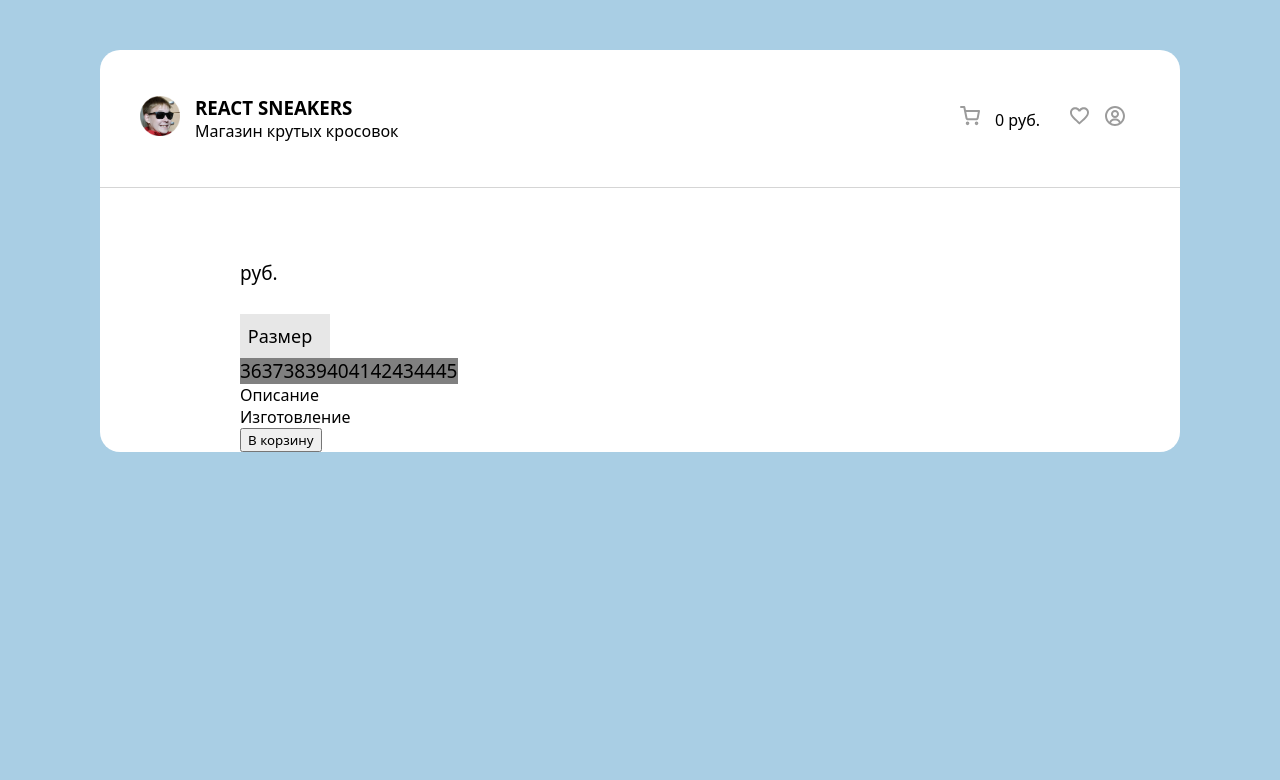
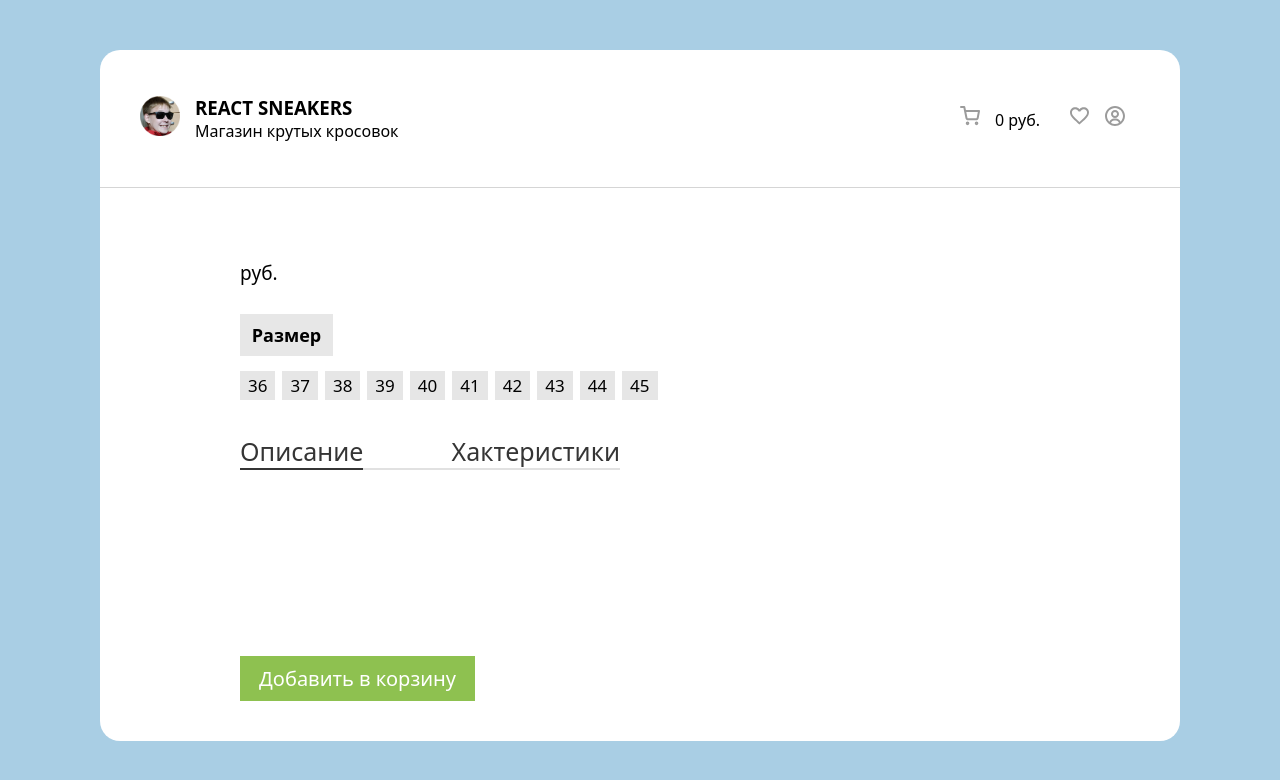
Before and after one commit to Toaster1123/sneakers-react, a React (Create React App) app: page /product/1 in a window 1280 px wide. Shown: the top 780 px of the page. Built offline with nearby package versions, Linux system fonts and the light colour scheme; no server answers.

Commit message:
fix bugs

```diff
--- a/src/App.jsx
+++ b/src/App.jsx
@@ -1,11 +1,13 @@
 import React from 'react';
 import axios from 'axios';
 import { Routes, Route } from 'react-router-dom';
+
 import Header from './components/Header';
 import Drawer from './components/drawer';
+import { AppContext } from './context';
+
 import Home from './pages/Home';
 import Favorites from './pages/Favorites';
-import { AppContext } from './context';
 import Orders from './pages/orders';
 import { ItemInfo } from './pages/itemInfo';
 
@@ -41,11 +43,14 @@ function App() {
 
   //Добавление и удаление товара из корзины при нажатии на плюс
   const onAddToCart = async (obj) => {
+    console.log('obj.id', obj.id);
     try {
       if (cartItems.find((isExist) => Number(isExist.item_id) === Number(obj.id))) {
         cartItems.forEach((item) => {
           if (Number(item.item_id) === Number(obj.id)) {
             const id = item.id;
+            console.log('delete');
+
             axios.delete(`https://6ca41a0c78299893.mokky.dev/cart/${id}`);
             setCartItems((prev) => prev.filter((item) => Number(item.item_id) !== Number(obj.id)));
           }
@@ -53,6 +58,7 @@ function App() {
       } else {
         obj.item_id = obj.id;
         delete obj.id;
+        console.log('add');
         const res = await axios.post('https://6ca41a0c78299893.mokky.dev/cart', obj);
         setCartItems((prev) => [...prev, res.data]);
       }
@@ -60,6 +66,7 @@ function App() {
       alert('');
     }
   };
+  console.log(cartItems);
   //добавить и удалить из избранного
   const onAddToFavorite = async (obj) => {
     try {
@@ -134,6 +141,7 @@ function App() {
     setCartItems,
     page,
     setPage,
+    onAddToCart,
   };
   return (
     <AppContext.Provider value={value}>
@@ -158,7 +166,6 @@ function App() {
                 setSearchValue={setSearchValue} //пропсы
                 onChangeSearchinput={onChangeSearchinput} //пропсы
                 onAddToFavorite={onAddToFavorite} //пропсы
-                onAddToCart={onAddToCart} //пропсы
                 isLoading={isLoading}
               />
             }
--- a/src/components/Card/index.jsx
+++ b/src/components/Card/index.jsx
@@ -1,8 +1,10 @@
 import React from 'react';
 import ContentLoader from 'react-content-loader';
+import { Link } from 'react-router-dom';
+
 import styles from './Card.module.scss';
+
 import { AppContext } from '../../context';
-import { Link } from 'react-router-dom';
 
 function Card({
   onFavorite,
--- a/src/components/cardProduct/cardProduct.module.scss
+++ b/src/components/cardProduct/cardProduct.module.scss
@@ -5,6 +5,7 @@
     margin-right: 40px;
   }
   .productDesc {
+    margin-bottom: 40px;
     .TitleProduct {
       font-size: 32px;
       font-weight: 500;
@@ -15,33 +16,98 @@
       margin-bottom: 28px;
     }
     .chooseSizeProductMain {
-      user-select: none;
       background-color: rgb(231, 231, 231);
-      height: 44px;
-      width: 90px;
+      height: 42px;
+      width: 93px;
       display: flex;
       justify-content: center;
       align-items: center;
-      z-index: 2;
-
-      p {
-        font-size: 18px;
-        font-weight: 500;
-        margin-right: 10px;
-      }
-    }
-    .sizesActiveImg {
-      transform: rotate(180deg);
-      transition: 0.25s;
+      font-size: 18px;
+      font-weight: 600;
     }
     .sizes {
       display: flex;
       flex-direction: row;
       list-style: none;
+      font-size: 19px;
+      li {
+        user-select: none;
+        font-size: 17px;
+        margin-top: 15px;
+        transition: 0.22s ease-in-out;
+        background-color: #e6e6e6;
+        cursor: pointer;
+        margin-right: 7px;
+        padding: 3px 8px;
+        &.active {
+          background-color: rgb(80, 80, 80);
+          color: white;
+        }
+      }
+    }
+    .descriptionMain {
+      width: 560px;
+      font-size: 18px;
+
+      .descriptionContent {
+        height: 144px;
+        transition: 0.3s;
+        display: flex;
+        overflow: hidden;
+        position: absolute;
+        width: 560px;
+
+        .descriptionContentText {
+          flex: none;
+          width: 560px;
+          transition: all 0.3s ease-in-out;
+
+          &.cho {
+            transform: translateX(-560px);
+          }
+        }
+      }
+      .rowChars {
+        display: flex;
+        .typeChars {
+          width: 300px;
+        }
+      }
+
+      .descriptionMainChoose {
+        margin: 32px 0;
+        width: 380px;
+        display: flex;
+        font-weight: 500;
+        font-size: 25px;
+        color: rgb(53, 53, 53);
+        justify-content: space-between;
+        border-bottom: 2px solid #e1e1e1;
+        div {
+          transition: 0.23s;
+          position: relative;
+          border-bottom: 2px solid #e1e1e1;
+
+          top: 2px;
+          cursor: pointer;
+          user-select: none;
+          &.select {
+            border-bottom: 2px solid;
+          }
+        }
+      }
+    }
+    .buttonAddToCart {
+      margin-top: 154px;
+      background: #8ec150;
+      border: none;
+      font-size: 20px;
+      color: white;
+      padding: 9px 19px;
       cursor: pointer;
-      background-color: gray;
-      font-size: 19px;
-      transition: 0.3s ease-out;
+      &.added {
+        background: #e1e1e1;
+      }
     }
   }
 }
--- a/src/components/drawer/drawer.module.scss
+++ b/src/components/drawer/drawer.module.scss
@@ -20,6 +20,7 @@
 }
 
 .drawer {
+  user-select: none;
   .drawerItems {
     flex: 1;
     display: flex;
--- a/src/components/drawer/index.jsx
+++ b/src/components/drawer/index.jsx
@@ -77,7 +77,7 @@ function Drawer({ onRemove, onClose, opened, items = [], setCartOpened }) {
           </div>
         ) : (
           <Info
-            img={isOrderCompleted ? 'pic/complete-order.jpg' : 'pic/empty-cart.jpg'}
+            img={isOrderCompleted ? '/pic/complete-order.jpg' : '/pic/empty-cart.jpg'}
             title={isOrderCompleted ? 'Заказ оформлен' : 'Корзина пустая'}
             description={
               isOrderCompleted
--- a/src/components/info.jsx
+++ b/src/components/info.jsx
@@ -13,7 +13,7 @@ export const Info = ({ img, title, description }) => {
           setCartOpened(false);
         }}
         className="greenButton">
-        <img src="pic/arrow.svg" />
+        <img src="/pic/arrow.svg" />
         Вернуться назад
       </button>
     </div>
--- a/src/index.scss
+++ b/src/index.scss
@@ -140,6 +140,7 @@ header {
   margin-bottom: 20px;
   .cartDesc {
     width: 264px;
+    user-select: text;
   }
   .cartItemImg {
     height: 70px;
@@ -190,6 +191,7 @@ header {
   }
 }
 .cart-bottom {
+  user-select: text;
   margin-left: -40px;
   margin-bottom: 40px;
   div {
--- a/src/pages/Home.jsx
+++ b/src/pages/Home.jsx
@@ -8,10 +8,10 @@ function Home({
   setSearchValue,
   onChangeSearchinput,
   onAddToFavorite,
-  onAddToCart,
+
   isLoading,
 }) {
-  const { page, setPage } = React.useContext(AppContext);
+  const { page, setPage, onAddToCart } = React.useContext(AppContext);
   const renderItems = () => {
     const filtredItems = items.filter((obj) =>
       obj.title.toLowerCase().includes(searchValue.toLowerCase()),
--- a/src/pages/itemInfo.jsx
+++ b/src/pages/itemInfo.jsx
@@ -1,16 +1,27 @@
 import React from 'react';
 import axios from 'axios';
 import { useParams } from 'react-router-dom';
+
+import { AppContext } from '../context';
+
 import style from '../components/cardProduct/cardProduct.module.scss';
 
-export const ItemInfo = (products) => {
+export const ItemInfo = () => {
+  const { isItemAdded, onAddToCart } = React.useContext(AppContext);
+
   const [isSizeOpen, setIsSizeOpen] = React.useState(false);
+  const [desc, setDesc] = React.useState(0);
+  const [itemData, setItemData] = React.useState({});
+  const [chooseSize, setChooseSize] = React.useState(0);
+
   const onChangeSizeOpen = () => {
     setIsSizeOpen(!isSizeOpen);
   };
-  console.log(isSizeOpen);
+  const onChangeSize = (id) => {
+    setChooseSize(id);
+  };
   const { id } = useParams();
-  const [itemData, setItemData] = React.useState({});
+
   React.useEffect(() => {
     const fetchItems = async () => {
       const { data } = await axios.get(`https://6ca41a0c78299893.mokky.dev/Items/${id}`);
@@ -18,8 +29,35 @@ export const ItemInfo = (products) => {
     };
     fetchItems();
   }, []);
+  console.log(itemData);
+  console.log(isItemAdded(itemData.id));
+  console.log(itemData.id);
 
-  console.log(itemData);
+  const renderCharacter = (data) => {
+    if (data == undefined) {
+      return null;
+    }
+    return (
+      <div>
+        <div className={style.rowChars}>
+          <div className={style.typeChars}>Материал:</div> <div>{data.material}</div>
+        </div>
+        <div className={style.rowChars}>
+          <div className={style.typeChars}>Тип шнуровки:</div> <div>{data.lace_type}</div>
+        </div>
+        <div className={style.rowChars}>
+          <div className={style.typeChars}>Цвет:</div> <div>{data.color}</div>
+        </div>
+        <div className={style.rowChars}>
+          <div className={style.typeChars}>Страна Изготовления:</div>{' '}
+          <div>{data.country_of_origin}</div>
+        </div>
+        <div className={style.rowChars}>
+          <div className={style.typeChars}>Гарантия:</div> <div>{data.warranty}</div>
+        </div>
+      </div>
+    );
+  };
   return (
     <div className={style.product}>
       <div className={style.productMainPicture}>
@@ -36,20 +74,54 @@ export const ItemInfo = (products) => {
             onClick={() => {
               onChangeSizeOpen();
             }}>
-            <p>Размер</p>
+            Размер
           </div>
           <div className={style.sizes}>
             {[...Array(10)].map((_, i) => {
-              return <li>{i + 36}</li>;
+              return (
+                <li
+                  key={i}
+                  onClick={() => {
+                    onChangeSize(i + 36);
+                  }}
+                  className={chooseSize == i + 36 ? style.active : ''}>
+                  {i + 36}
+                </li>
+              );
             })}
           </div>
         </div>
         <div className={style.descriptionMain}>
-          <div>Описание</div>
-          <div>Изготовление</div>
-          {itemData.description}
+          <div className={style.descriptionMainChoose}>
+            {['Описание', 'Хактеристики'].map((name, id) => {
+              return (
+                <div
+                  key={id}
+                  className={desc == id ? style.select : ''}
+                  onClick={() => {
+                    setDesc(id);
+                  }}>
+                  {name}
+                </div>
+              );
+            })}
+          </div>
+          <div className={style.descriptionContent}>
+            <div className={`${style.descriptionContentText} ${desc == 1 ? style.cho : ''}`}>
+              {itemData.description}
+            </div>
+            <div className={`${style.descriptionContentText} ${desc == 1 ? style.cho : ''}`}>
+              {renderCharacter(itemData.characteristics)}
+            </div>
+          </div>
         </div>
-        <button className={style.buttonAddToCart}>В корзину</button>
+        <button
+          onClick={() => {
+            onAddToCart(itemData);
+          }}
+          className={`${style.buttonAddToCart} ${isItemAdded(itemData.id) && style.added}`}>
+          {isItemAdded(itemData.id) ? 'Убрать из корзины' : 'Добавить в корзину'}
+        </button>
       </div>
     </div>
   );
```
